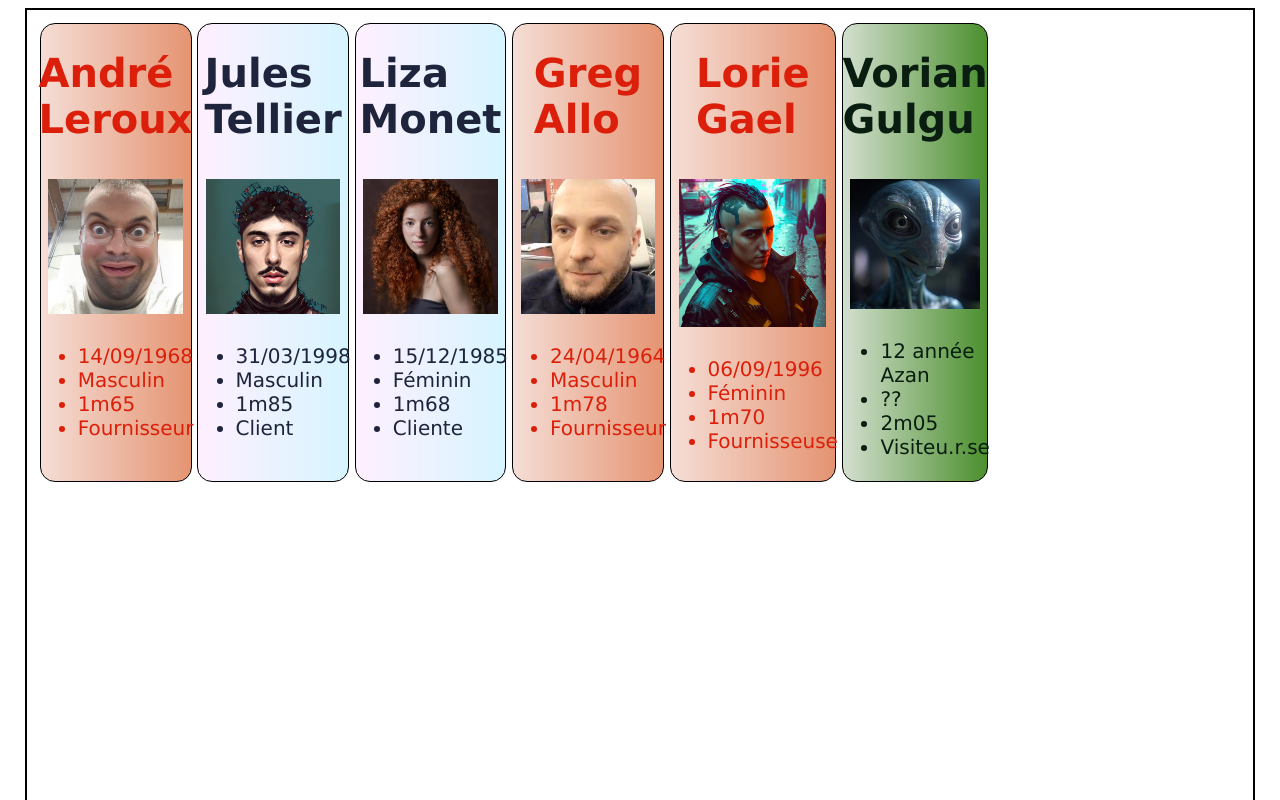
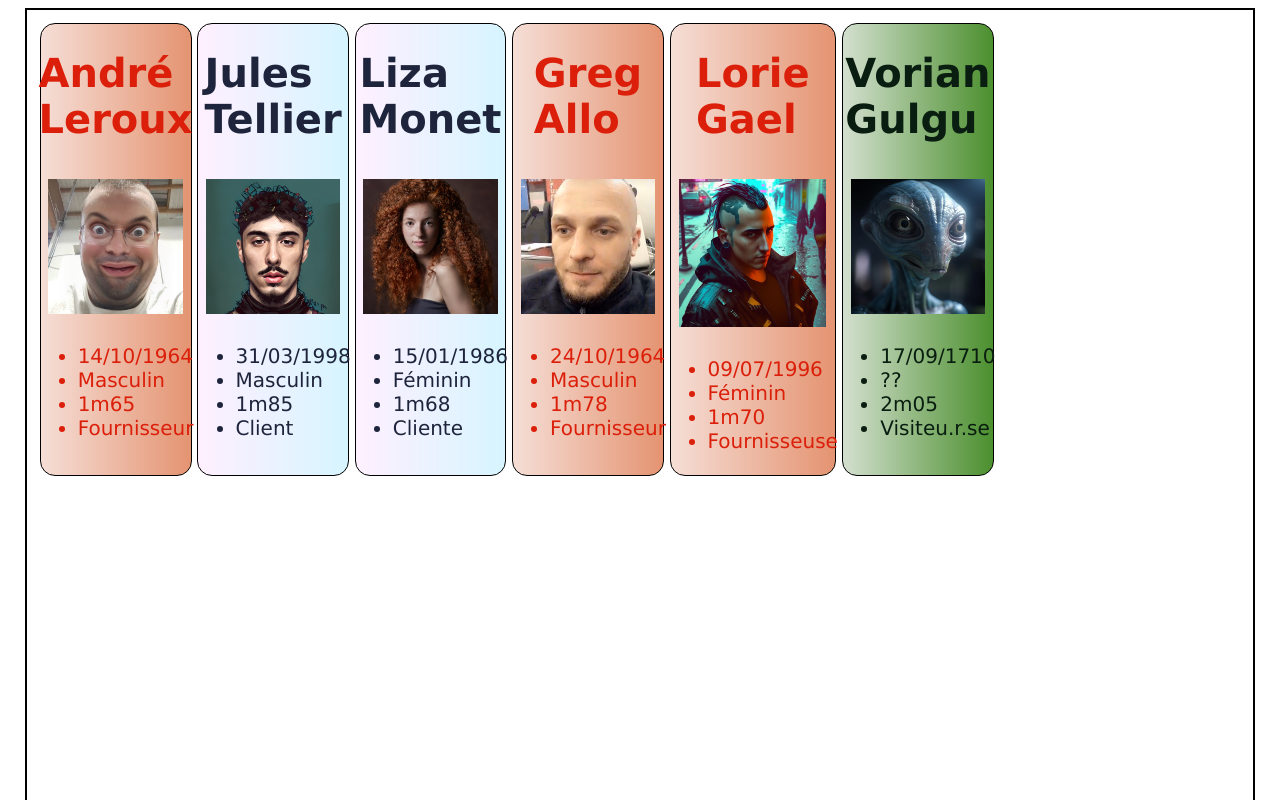
Before and after one commit to ASAPJulio/Angular-exercise-Directory-card, an Angular app: page / in a window 1280 px wide. Shown: the top 800 px of the page. Built offline with nearby package versions, Linux system fonts and the light colour scheme.

Commit message:
fix: change type of birthdayDate(String into Date) and change the date manually

```diff
--- a/src/app/identity-card/identity-card.component.html
+++ b/src/app/identity-card/identity-card.component.html
@@ -4,7 +4,7 @@
     <h1>{{contactType.nameInfo}} <br> {{contactType.lastNameInfo}}</h1>
     <img *ngIf="contactType.imageInfo" [src]="contactType.imageInfo" alt="identity-picture">
     <ul>
-        <li>{{contactType.birthdayDate}}</li>
+        <li>{{contactType.birthdayDate | date: "dd/MM/yyyy"}}</li>
         <li>{{contactType.sexeInfo}}</li>
         <li>{{contactType.heightInfo}}</li>
         <li>{{contactType.typeInfo}}</li>
--- a/src/app/list-contacts/list-contacts.component.ts
+++ b/src/app/list-contacts/list-contacts.component.ts
@@ -1,3 +1,4 @@
+import { DatePipe } from '@angular/common';
 import { Component, OnInit} from '@angular/core';
 import { ContactModel } from 'src/contact.model';
 
@@ -17,7 +18,7 @@ export class ListContactsComponent implements OnInit {
         imageInfo: "/assets/img/fournisseur.png",
         nameInfo: "André",
         lastNameInfo: "Leroux",
-        birthdayDate: "14/09/1968",
+        birthdayDate: new Date (1964, 9, 14),
         sexeInfo: "Masculin",
         heightInfo: "1m65",
         typeInfo: "Fournisseur"
@@ -26,7 +27,7 @@ export class ListContactsComponent implements OnInit {
         imageInfo: "/assets/img/IMG_3143.JPG",
         nameInfo: "Jules",
         lastNameInfo: "Tellier",
-        birthdayDate: "31/03/1998",
+        birthdayDate: new Date (1998, 2, 31),
         sexeInfo: "Masculin",
         heightInfo: "1m85",
         typeInfo: "Client"
@@ -35,7 +36,7 @@ export class ListContactsComponent implements OnInit {
         imageInfo: "/assets/img/Liza.jpg",
         nameInfo: "Liza",
         lastNameInfo: "Monet",
-        birthdayDate: "15/12/1985",
+        birthdayDate: new Date (1985, 12, 15),
         sexeInfo: "Féminin",
         heightInfo: "1m68",
         typeInfo: "Cliente"
@@ -44,7 +45,7 @@ export class ListContactsComponent implements OnInit {
         imageInfo: "/assets/img/Greg.jpg",
         nameInfo: "Greg",
         lastNameInfo: "Allo",
-        birthdayDate: "24/04/1964",
+        birthdayDate: new Date (1964, 9, 24) ,
         sexeInfo: "Masculin",
         heightInfo: "1m78",
         typeInfo: "Fournisseur"
@@ -53,7 +54,7 @@ export class ListContactsComponent implements OnInit {
         imageInfo: "/assets/img/perso1.png",
         nameInfo: "Lorie",
         lastNameInfo: "Gael",
-        birthdayDate: "06/09/1996",
+        birthdayDate: new Date (1996, 6, 9),
         sexeInfo: "Féminin",
         heightInfo: "1m70",
         typeInfo: "Fournisseuse"
@@ -62,7 +63,7 @@ export class ListContactsComponent implements OnInit {
         imageInfo: "/assets/img/alien.jpg",
         nameInfo: "Vorian",
         lastNameInfo: "Gulgu",
-        birthdayDate: "12 année Azan",
+        birthdayDate: new Date (1710, 8, 17),
         sexeInfo: "??",
         heightInfo: "2m05",
         typeInfo: "Visiteu.r.se"
--- a/src/contact.model.ts
+++ b/src/contact.model.ts
@@ -2,7 +2,7 @@ export class ContactModel {
     imageInfo!: String;
     nameInfo!: String;
     lastNameInfo!: String;
-    birthdayDate!: String;
+    birthdayDate!: Date;
     sexeInfo!: String;
     heightInfo!: String;
     typeInfo!: String;
```
